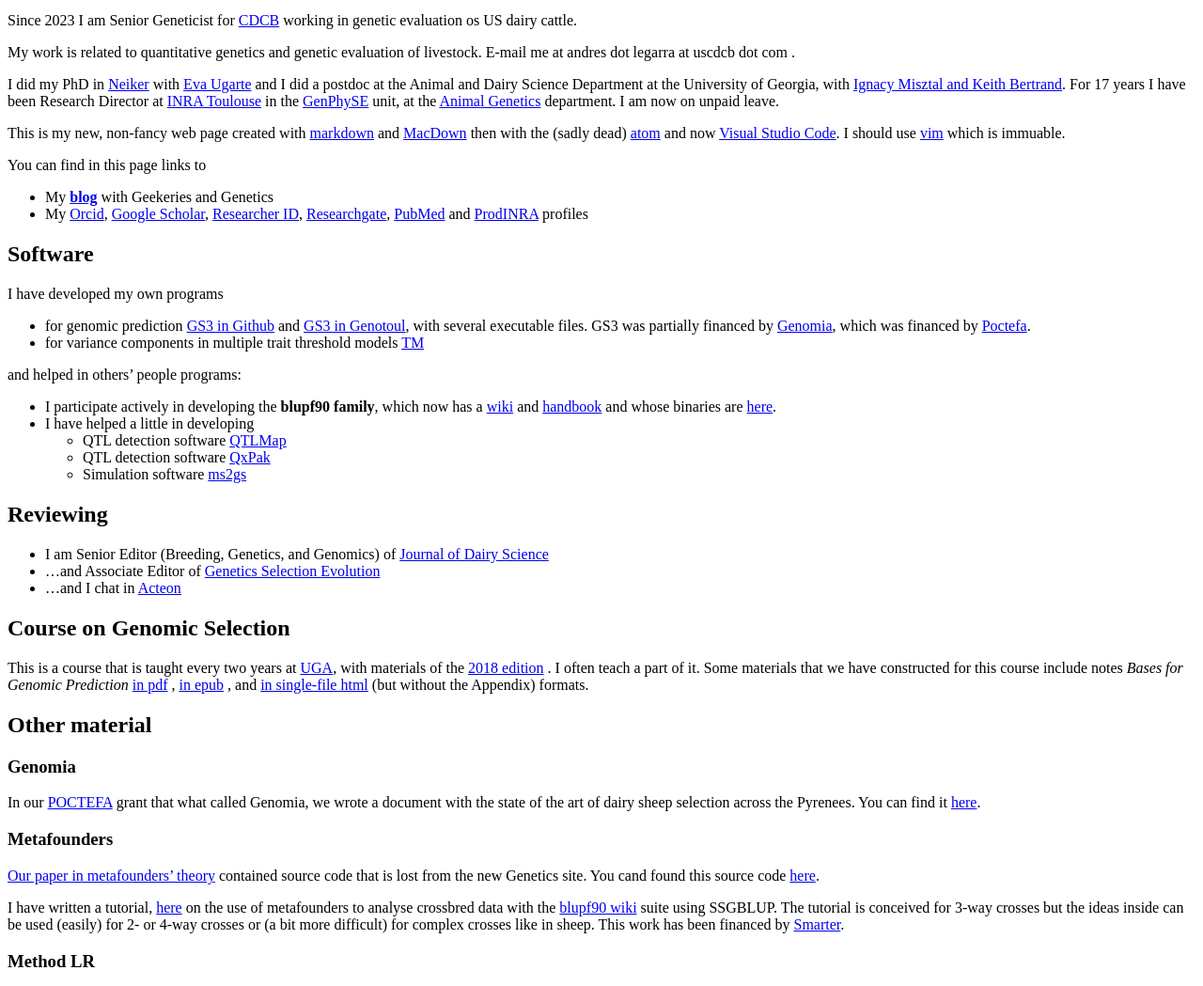
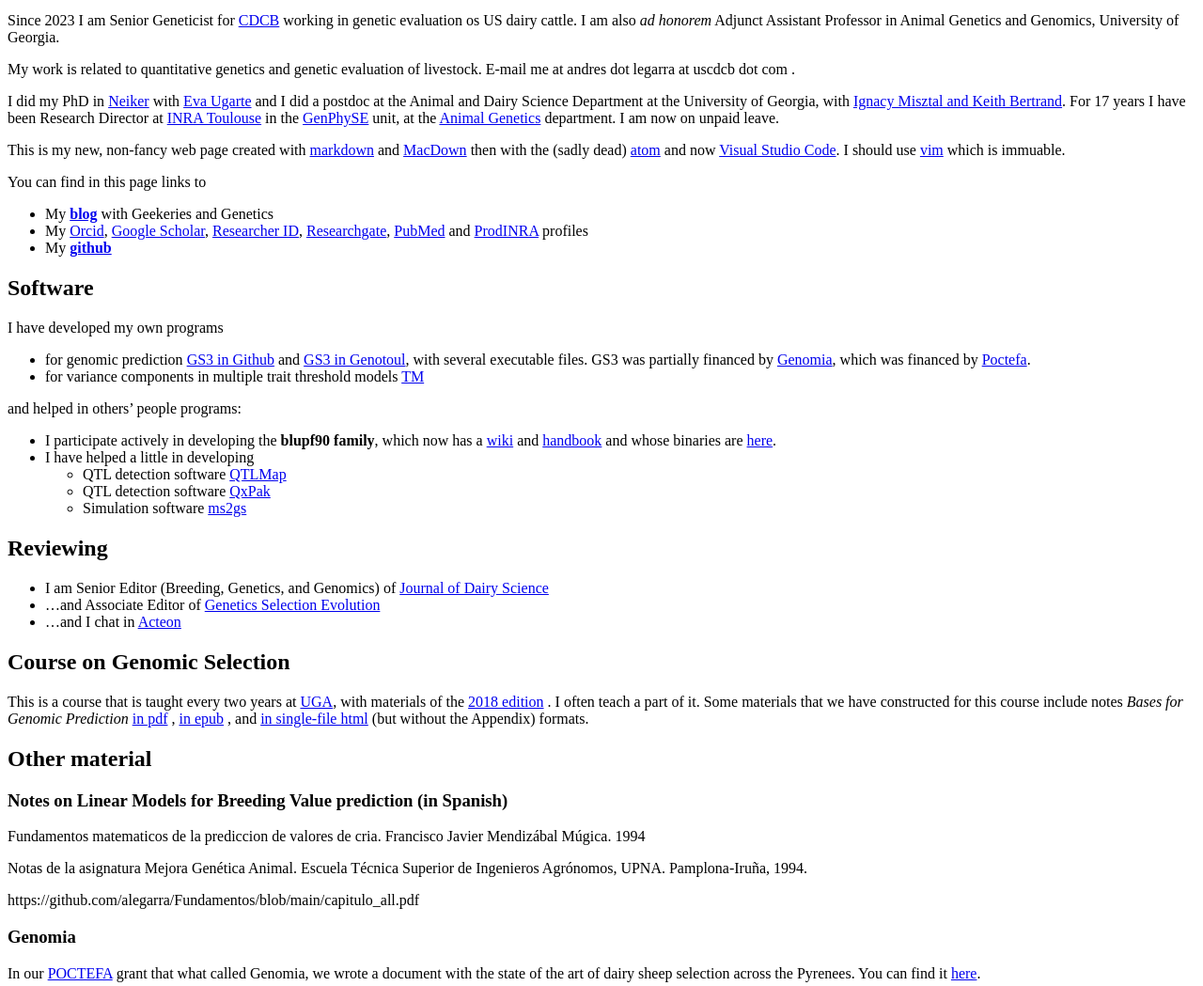
Before and after one commit to alegarra/alegarra.github.io, a plain HTML site: page index.html in a window 1280 px wide. Shown: the part 219-1268 px from the top of the page at 94% size. Drawn offline with Linux system fonts and the light colour scheme.

Commit message:
added notes FJM

```diff
--- a/index.html
+++ b/index.html
@@ -2,7 +2,8 @@
 <p><img src="http://genoweb.toulouse.inra.fr/~alegarra/puilaurens.jpg" alt="Drawing" style="width: 200px;"/></p>
 <p>Since 2023 I am Senior Geneticist for <a
 href="https://uscdcb.com">CDCB</a> working in genetic evaluation os US
-dairy cattle.</p>
+dairy cattle. I am also <em>ad honorem</em> Adjunct Assistant Professor
+in Animal Genetics and Genomics, University of Georgia.</p>
 <p>My work is related to quantitative genetics and genetic evaluation of
 livestock. E-mail me at andres dot legarra at uscdcb dot com .</p>
 <p>I did my PhD in <a href="http://www.neiker.net/?lang=en">Neiker</a>
@@ -35,6 +36,8 @@
 href="http://www.ncbi.nlm.nih.gov/pubmed?term=Legarra%20A%5BAuthor%5D">PubMed</a>
 and <a href="http://prodinra.inra.fr/au/alegarraalb">ProdINRA</a>
 profiles</li>
+<li>My <a
+href="https://github.com/alegarra/"><strong>github</strong></a></li>
 </ul>
 <h2 id="software">Software</h2>
 <p>I have developed my own programs</p>
@@ -91,6 +94,14 @@
 <!--* computer [exercises](http://genoweb.toulouse.inra.fr/~alegarra/lab_all.pdf)
 * and [slides](http://genoweb.toulouse.inra.fr/~alegarra/slides_all.pdf)-->
 <h2 id="other-material">Other material</h2>
+<h3
+id="notes-on-linear-models-for-breeding-value-prediction-in-spanish">Notes
+on Linear Models for Breeding Value prediction (in Spanish)</h3>
+<p>Fundamentos matematicos de la prediccion de valores de cria.
+Francisco Javier Mendizábal Múgica. 1994</p>
+<p>Notas de la asignatura Mejora Genética Animal. Escuela Técnica
+Superior de Ingenieros Agrónomos, UPNA. Pamplona-Iruña, 1994.</p>
+<p>https://github.com/alegarra/Fundamentos/blob/main/capitulo_all.pdf</p>
 <h3 id="genomia">Genomia</h3>
 <p>In our <a href="https://www.poctefa.eu/">POCTEFA</a> grant that what
 called Genomia, we wrote a document with the state of the art of dairy
```
